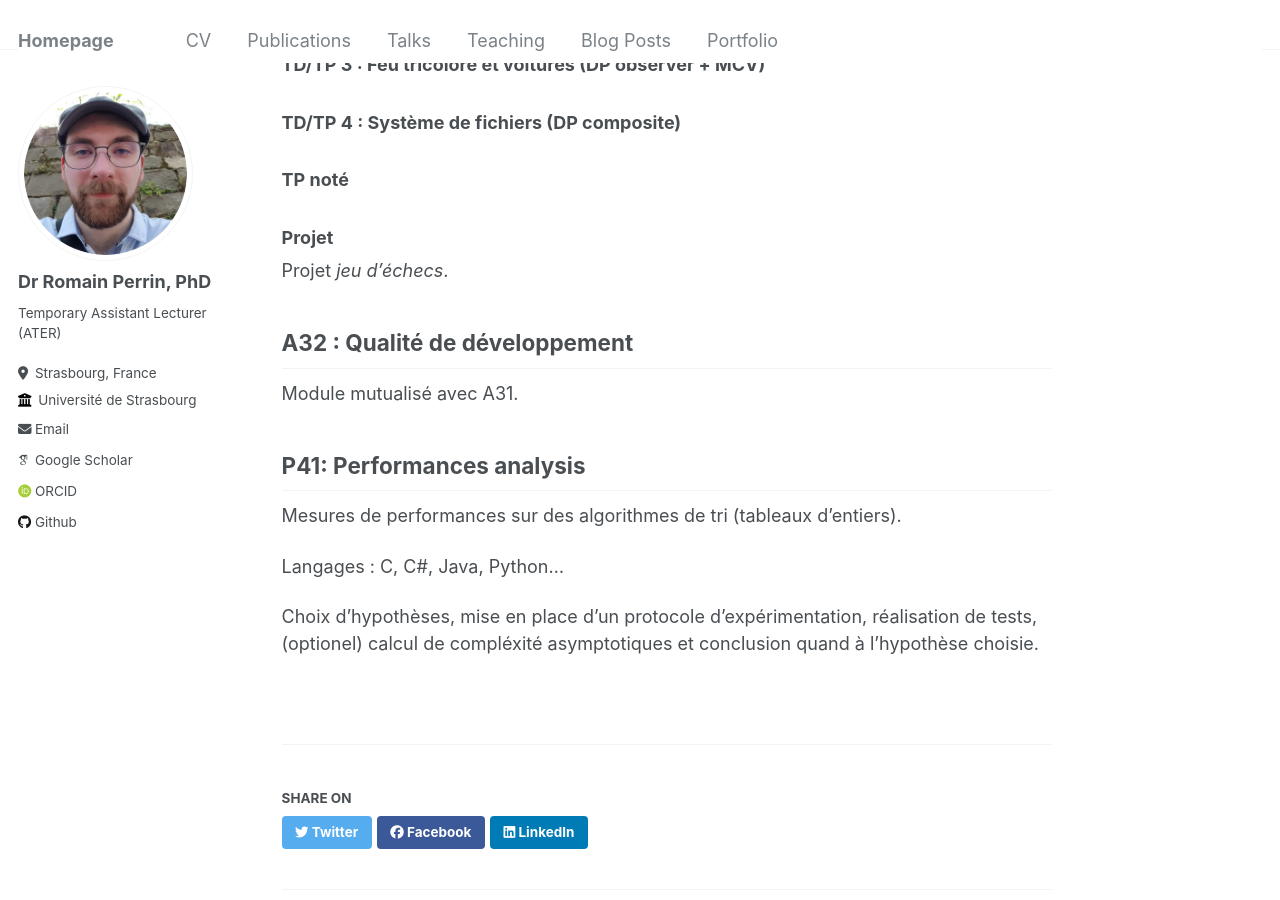
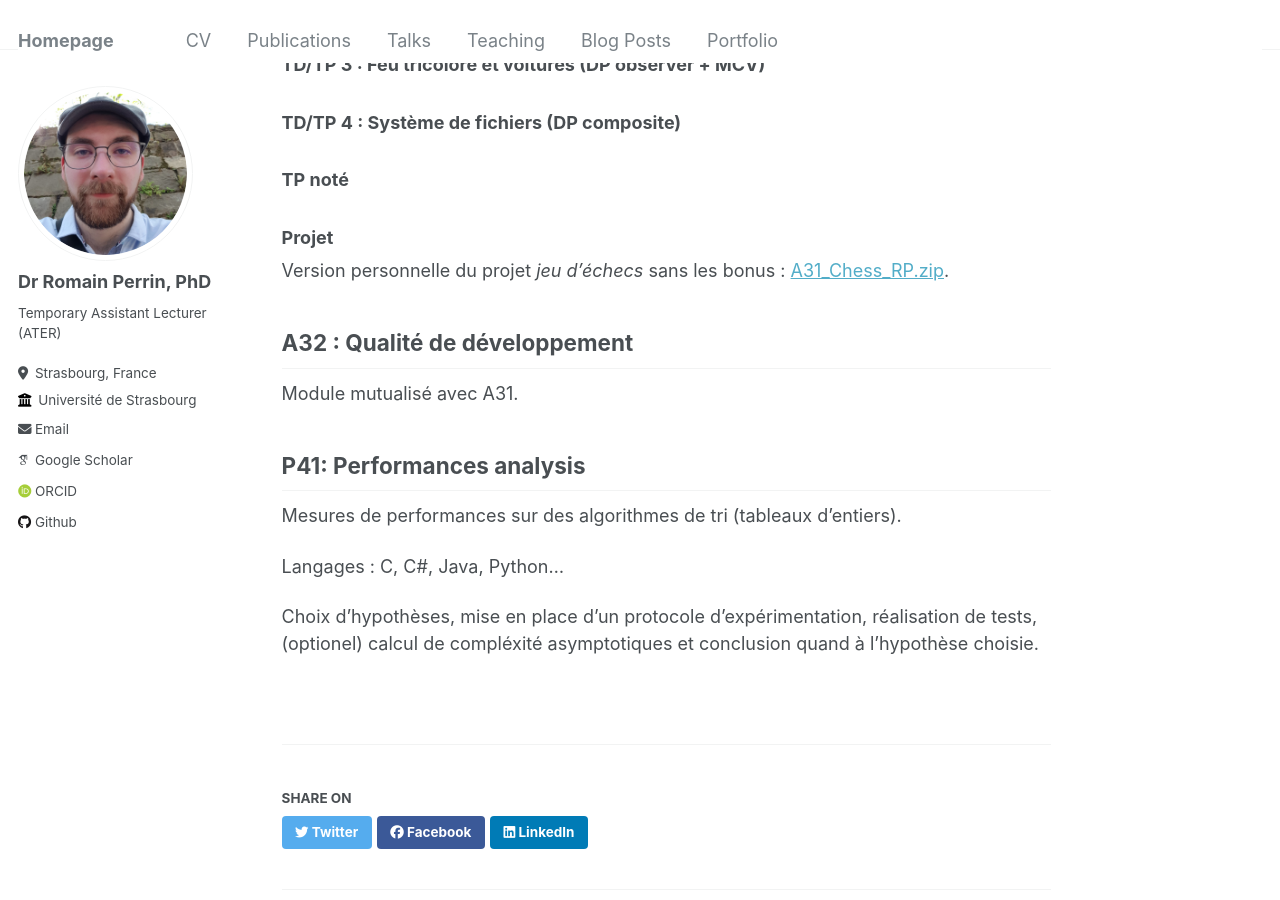
Before and after one commit to Romain96/Romain96.github.io, a Jekyll site: the page built from _teaching/2022-2023-IUTRS.md, in a window 1280 px wide and 900 px high, scrolled down 364 px. Built offline with Jekyll 4.4.1, drawn with Linux system fonts in a browser that asks for light colours; some web fonts are replaced.

Commit message:
adding Chess project for A31 IUTRS 2022-23

```diff
--- a/_teaching/2022-2023-IUTRS.md
+++ b/_teaching/2022-2023-IUTRS.md
@@ -22,7 +22,7 @@ location: "Illkirch-Graffenstaden, Grand-Est, France"
 
 ### Projet
 
-Projet *jeu d'échecs*.
+Version personnelle du projet *jeu d'échecs* sans les bonus : [A31_Chess_RP.zip](/files/IUTRS/2022_2023/A31/A31_Chess_RP.zip).
 
 ## A32 : Qualité de développement
 
```
Also changed, not shown: 1 other file.
